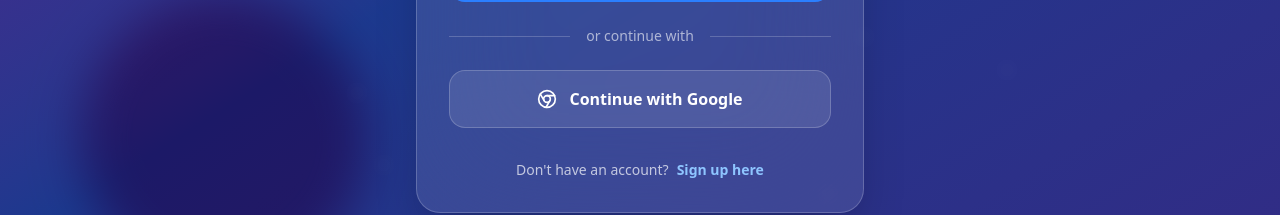
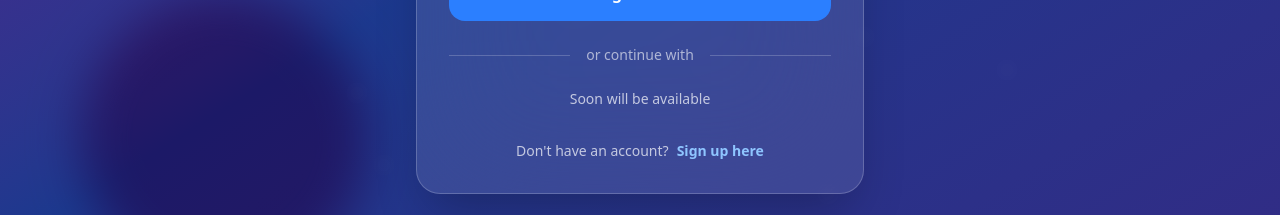
Before and after one commit to Abhishek-kroy/Chatbot_frontend, a React (Vite) app: page / in a window 1280 px wide. Shown: the part 550-765 px from the top of the page. Built offline with nearby package versions, Linux system fonts and the light colour scheme; no server answers; the HTML template or start-up script is replaced by a standard one.

Commit message:
Remove continue with Google signin and signup buttons

```diff
--- a/src/components/FirebaseAuthSystem.jsx
+++ b/src/components/FirebaseAuthSystem.jsx
@@ -599,15 +599,19 @@ const EnhancedFirebaseAuth = ({ onAuthSuccess, darkMode }) => {
                 <div className="flex-1 border-t border-white/20"></div>
               </div>
 
+              <div className='text-center text-white/70 text-sm mb-4'>
+                Soon will be available
+              </div>
+
               {/* Google Sign In */}
-              <button
+              {/* <button
                 onClick={handleGoogle}
                 disabled={loading}
                 className="w-full bg-white/10 hover:bg-white/15 border border-white/20 hover:border-white/30 text-white font-semibold py-4 px-6 rounded-2xl transition-all duration-300 transform hover:scale-[1.02] hover:shadow-lg disabled:opacity-50 flex items-center justify-center space-x-3"
               >
                 <Chrome className="w-5 h-5" />
                 <span>Continue with Google</span>
-              </button>
+              </button> */}
 
               {/* Switch Mode */}
               <div className="text-center mt-8">
```
